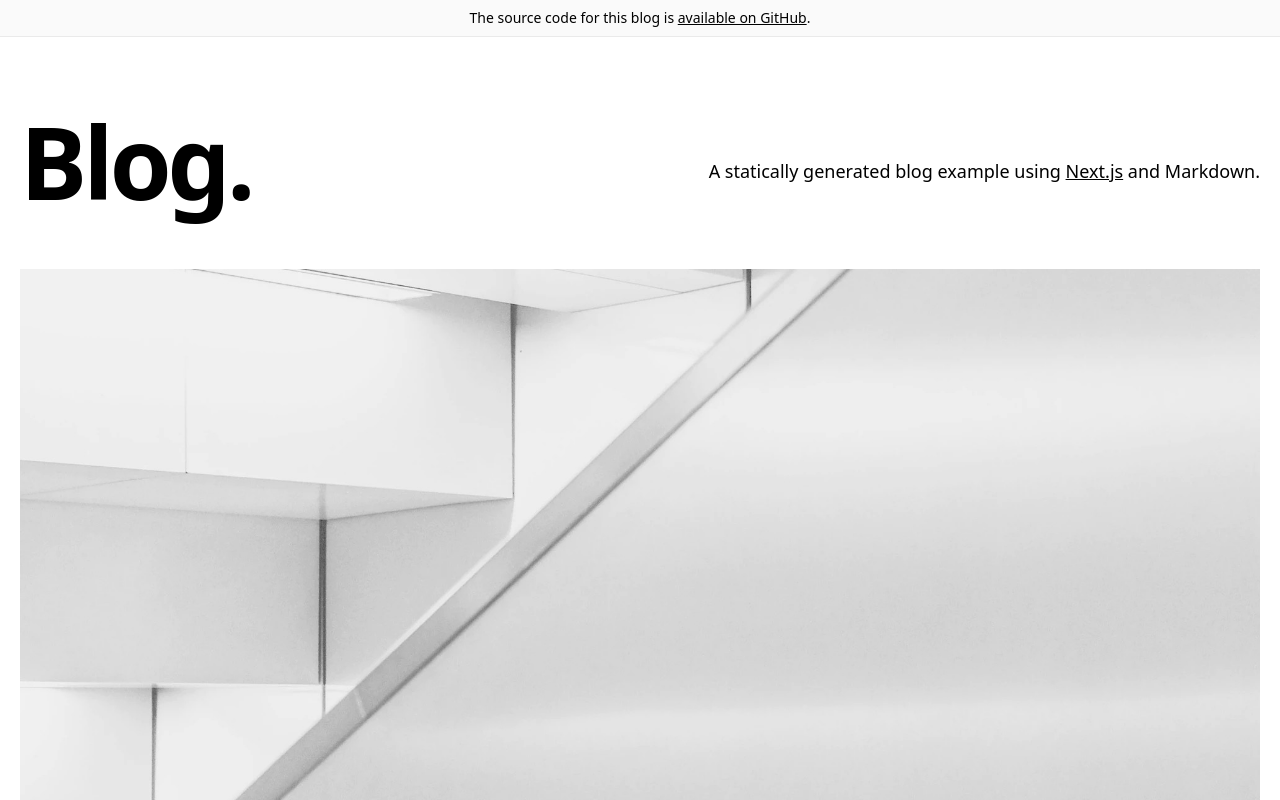
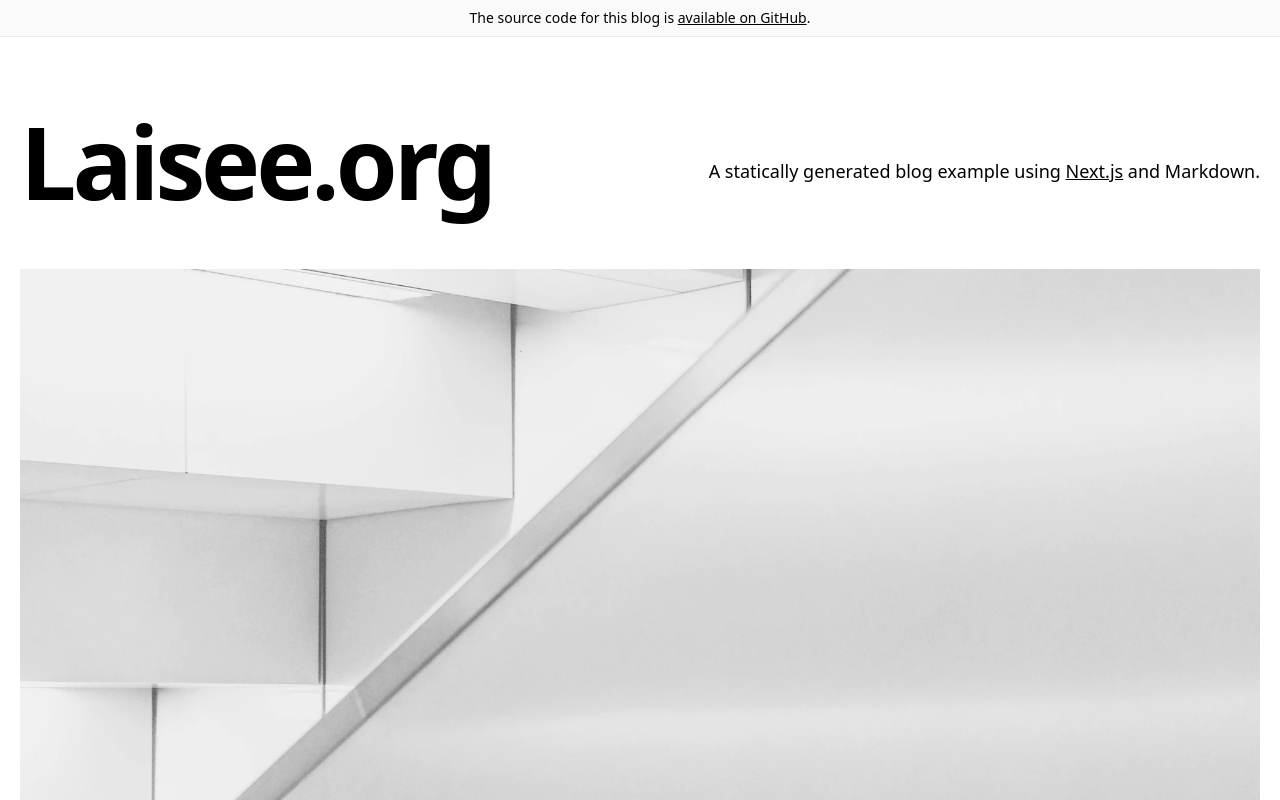
Before and after one commit to bitkarrot/laisee-frontpage, a Next.js app: page / in a window 1280 px wide. Shown: the top 800 px of the page. Built offline with nearby package versions, Linux system fonts and the light colour scheme.

Commit message:
edit Readme and titles to Laisee.org

```diff
--- a/components/alert.js
+++ b/components/alert.js
@@ -27,7 +27,7 @@ export default function Alert({ preview }) {
             <>
               The source code for this blog is{' '}
               <a
-                href={`https://github.com/vercel/next.js/tree/canary/examples/${EXAMPLE_PATH}`}
+                href={`https://github.com/bitkarrot/laisee-markdown-frontpage`}
                 className="underline hover:text-success duration-200 transition-colors"
               >
                 available on GitHub
--- a/components/footer.js
+++ b/components/footer.js
@@ -17,7 +17,7 @@ export default function Footer() {
               Read Documentation
             </a>
             <a
-              href={`https://github.com/vercel/next.js/tree/canary/examples/${EXAMPLE_PATH}`}
+              href={`https://github.com/bitkarrot/laisee-markdown-frontpage`}
               className="mx-3 font-bold hover:underline"
             >
               View on GitHub
--- a/components/header.js
+++ b/components/header.js
@@ -4,9 +4,8 @@ export default function Header() {
   return (
     <h2 className="text-2xl md:text-4xl font-bold tracking-tight md:tracking-tighter leading-tight mb-20 mt-8">
       <Link href="/">
-        <a className="hover:underline">Blog</a>
+        <a className="hover:underline">Laisee.org</a>
       </Link>
-      .
     </h2>
   )
 }
--- a/components/intro.js
+++ b/components/intro.js
@@ -4,7 +4,7 @@ export default function Intro() {
   return (
     <section className="flex-col md:flex-row flex items-center md:justify-between mt-16 mb-16 md:mb-12">
       <h1 className="text-6xl md:text-8xl font-bold tracking-tighter leading-tight md:pr-8">
-        Blog.
+        Laisee.org
       </h1>
       <h4 className="text-center md:text-left text-lg mt-5 md:pl-8">
         A statically generated blog example using{' '}
```
Also changed, not shown: 2 other files (tests, documents, lock files or other folders).
